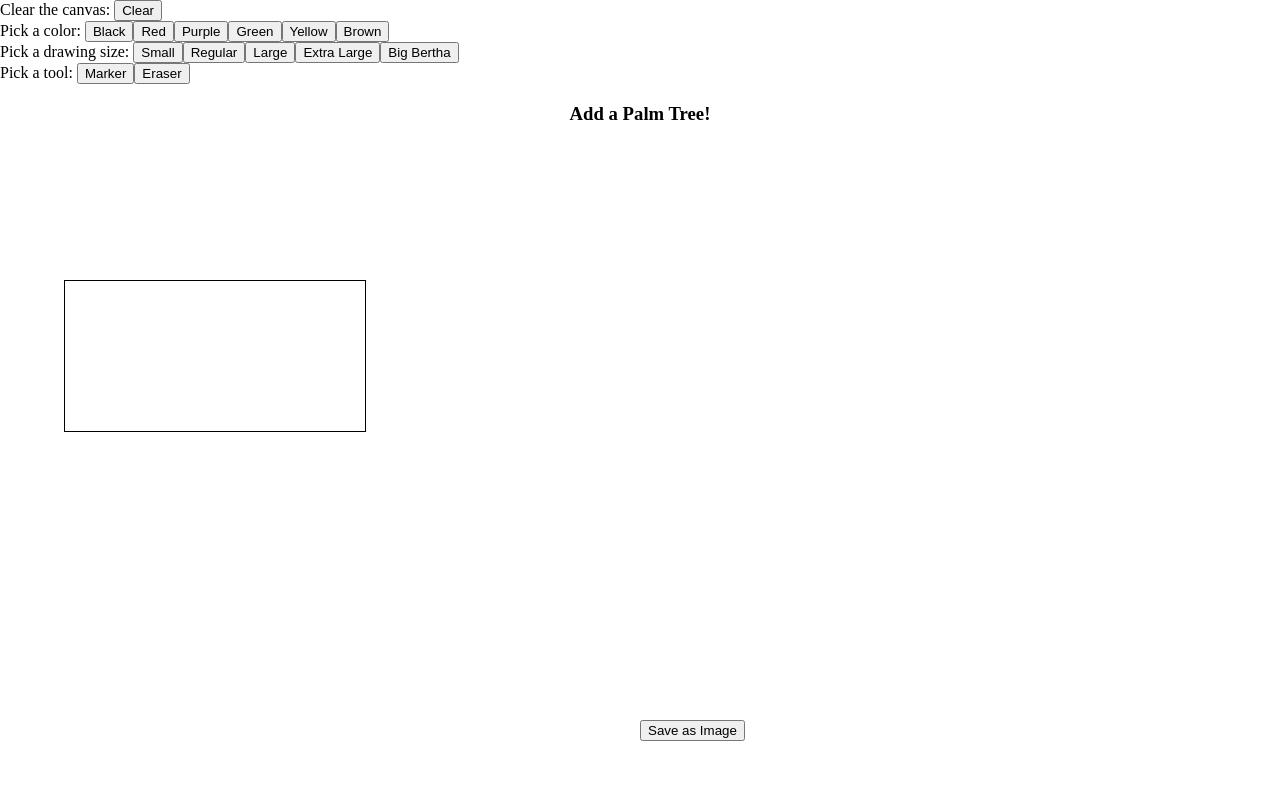
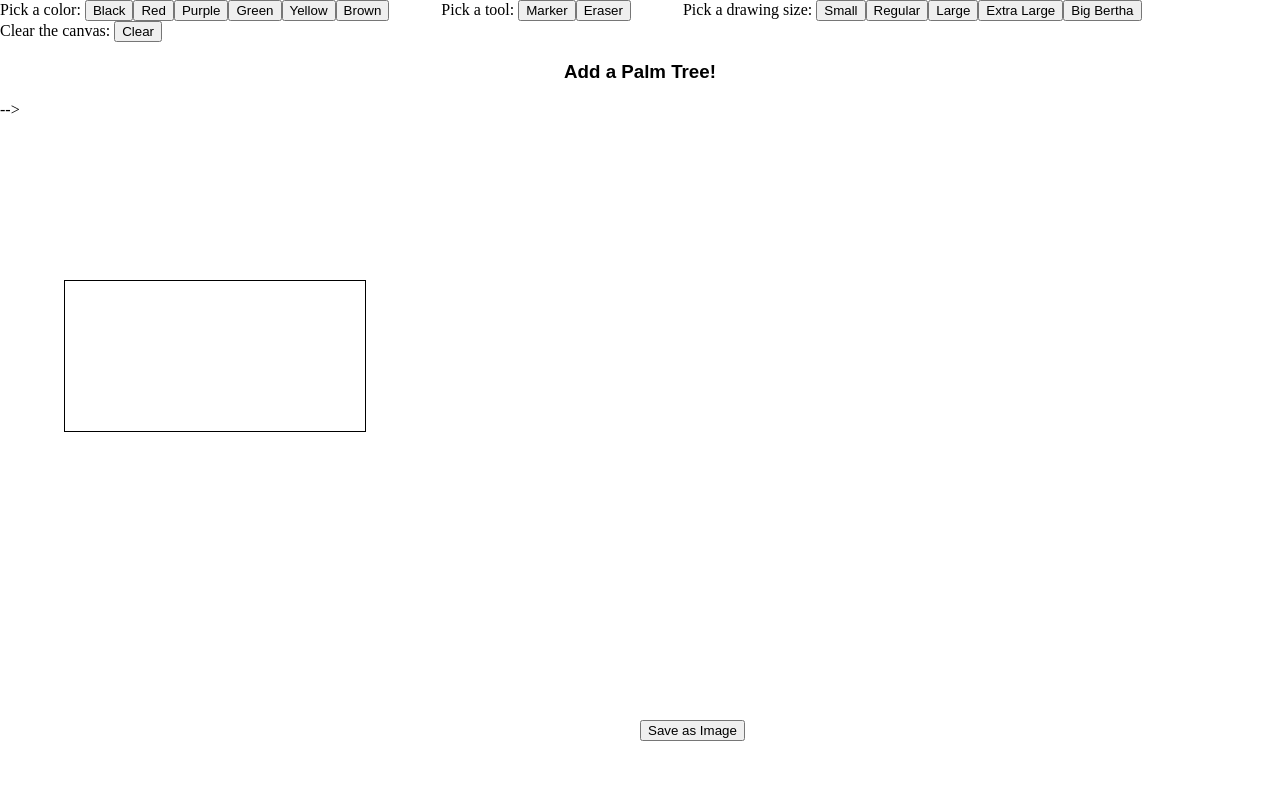
Before and after one commit to comp346s17/course-project-droop, a Django app: template droopproject/main/static/main/templates/canvas.template.html in a window 1280 px wide. Run offline with Django 3.2, Linux system fonts and the light colour scheme; the template is opened without the code that fills it, so the values that code supplies are empty; a map, chart or similar area stays blank.

Commit message:
Fixes danny's problems

```diff
--- a/droopproject/main/static/main/templates/canvas.template.html
+++ b/droopproject/main/static/main/templates/canvas.template.html
@@ -1,17 +1,25 @@
-<link rel="stylesheet" type="text/css" href="static/main/canvas.css">
+<link rel="stylesheet" type="text/css" href="/static/main/style.css">
+<link rel="stylesheet" type="text/css" href="/static/main/canvas.css">
 
-Clear the canvas: <button id="clear">Clear</button> </br>
-Pick a color: <span><button id="black" class="color">Black</button><button id="red" class="color">Red</button><button id="purple" class="color">Purple</button><button id="green" class="color">Green</button><button id="yellow" class="color">Yellow</button><button id="brown" class="color">Brown</button></span></br>
-Pick a drawing size: <span><button id="small" class="draw-size">Small</button><button id="regular" class="draw-size">Regular</button><button id="large" class="draw-size">Large</button><button id="extraLarge" class="draw-size">Extra Large</button><button id="bigBertha" class="draw-size">Big Bertha</button></span></br>
-Pick a tool: <span><button id="marker">Marker</button><button id="eraser">Eraser</button></span></br>
-<input type="button" id="btnSave" value="Save as Image" />
+<div id="colorArea" class="content-area">
+    Pick a color: <span><button id="black" class="color">Black</button><button id="red" class="color">Red</button><button id="purple" class="color">Purple</button><button id="green" class="color">Green</button><button id="yellow" class="color">Yellow</button><button id="brown" class="color">Brown</button></span></br>
+</div>
+<div id="toolArea" class="content-area">
+    Pick a tool: <span><button id="marker">Marker</button><button id="eraser">Eraser</button></span></br>
+</div>
+<div id="drawSizeArea" class="content-area">
+    Pick a drawing size: <span><button id="small" class="draw-size">Small</button><button id="regular" class="draw-size">Regular</button><button id="large" class="draw-size">Large</button><button id="extraLarge" class="draw-size">Extra Large</button><button id="bigBertha" class="draw-size">Big Bertha</button></span></br>
+</div>
+<div id="clearArea" class="content-area">
+    Clear the canvas: <button id="clear">Clear</button> </br>
+</div>
 
 <h3 id="prompt"> Add a Palm Tree! </h3>
 <!-- <a href="base64" download="myImage">Click here to download image</a> -->
 
 <div id="canvasArea">
     <canvas id="canvas"></canvas>
-    <img id = "img" alt = ""/>
+    <img id = "img" alt = ""/>-->
 </div>
-
-<!-- <script type="text/javascript" src="static/main/canvas.js"></script> -->
+<input type="button" id="btnSave" value="Save as Image" />
+<script type="text/javascript" src="static/main/canvas.js"></script>
```
Also changed, not shown: droopproject/main/static/main/canvas.template.html (deleted, +0 -25 lines), 9 other files.
